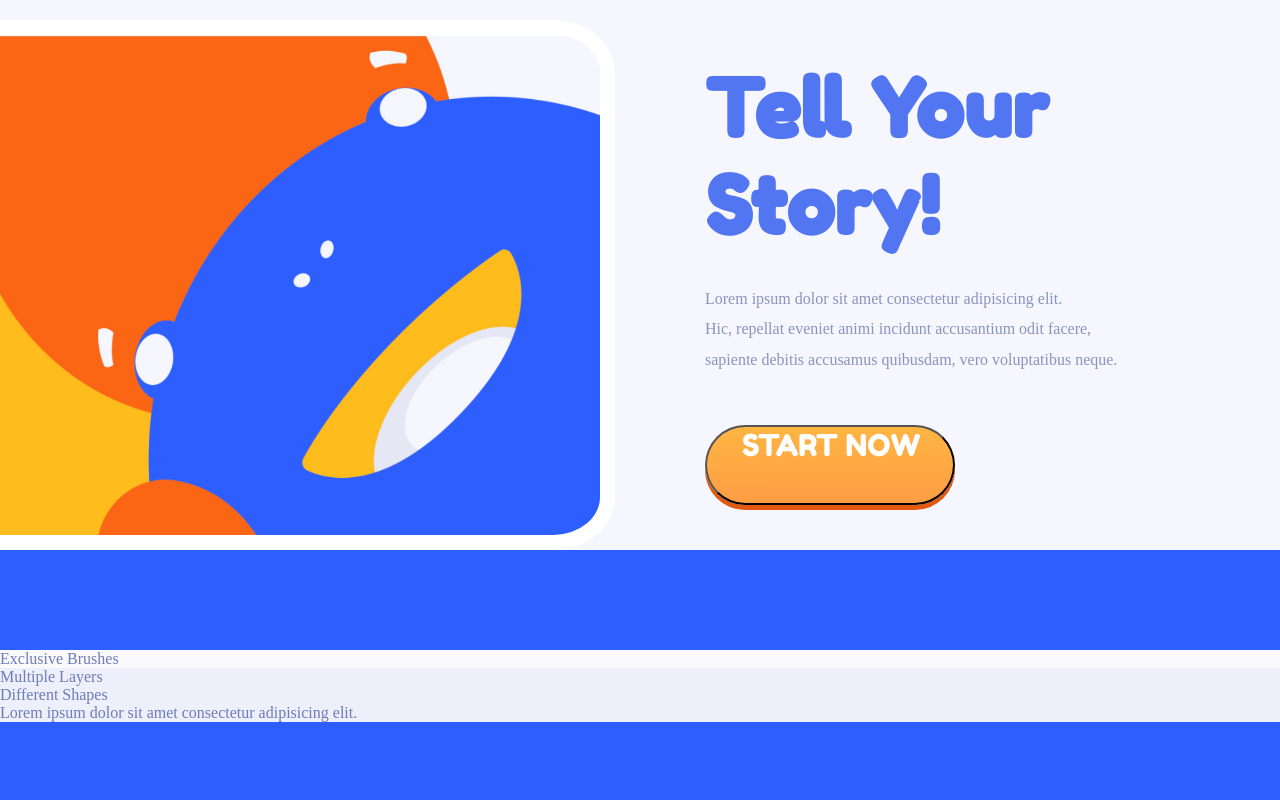
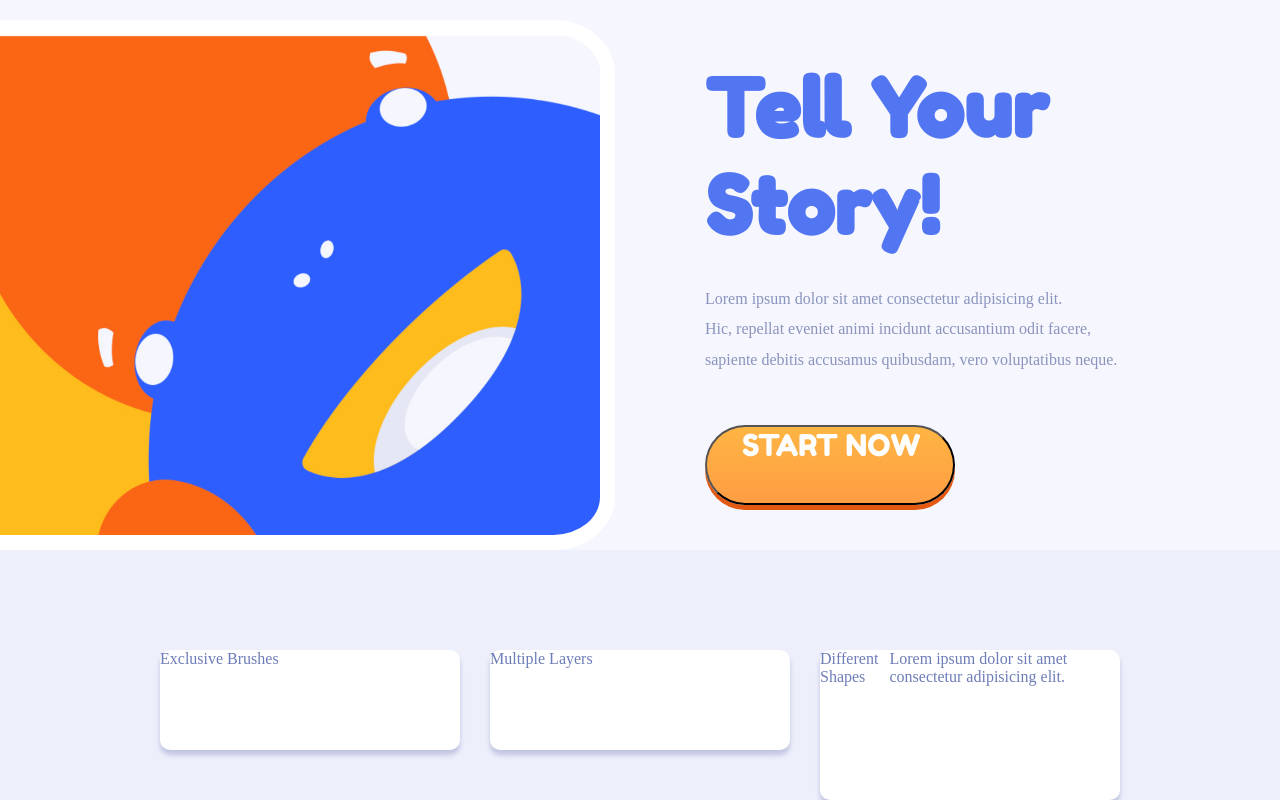
Before and after one commit to Shelga/bogoApp, a website built with Parcel: page index.html in a window 1280 px wide. Shown: the part 924-1724 px from the top of the page. Before the commit the page ends 1646 px from the top, so only its background shows below. Built offline with nearby package versions, Linux system fonts and the light colour scheme.

Commit message:
Three Block

```diff
--- a/index.css
+++ b/index.css
@@ -217,13 +217,47 @@ a {
 }
 
 .threeBlocks {
+    display: flex;
+    justify-content: center;
     background-color: #edeffb;
     color: #6d7db7;
 }
+
 .oneBlock {
-
     display: flex;
     flex-direction: row;
-    background-color: #fafafc;
+    background-color: #ffffff;
     margin-top: 100px;
+    border-radius: 10px;
+    width: 300px;
+    height: 100px;
+    margin-left: 15px;
+    margin-right: 15px;
+    box-shadow: 0 5px 5px #c0c4e0;
 }
+
+.twoBlock {
+    display: flex;
+    flex-direction: row;
+    background-color: #ffffff;
+    margin-top: 100px;
+    border-radius: 10px;
+    width: 300px;
+    height: 100px;
+    margin-left: 15px;
+    margin-right: 15px;
+    box-shadow: 0 5px 5px #c0c4e0;
+}
+
+.threeBlock {
+    display: flex;
+    flex-direction: row;
+    background-color: #ffffff;
+    margin-top: 100px;
+    border-radius: 10px;
+    width: 300px;
+    height: 150px;
+    margin-left: 15px;
+    margin-right: 15px;
+    box-shadow: 0 5px 5px #c0c4e0;
+}
```
Also changed, not shown: index.html (+4 -16 lines).
